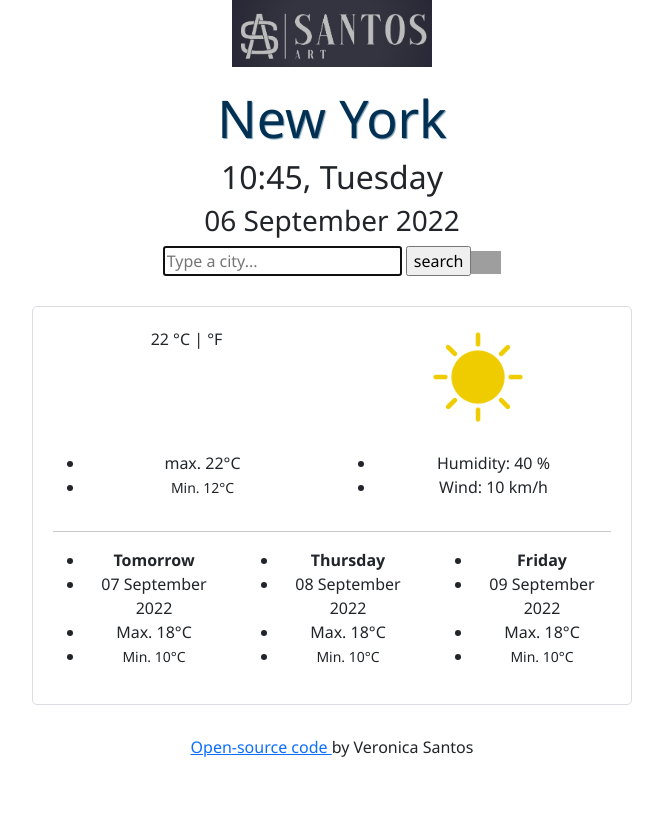
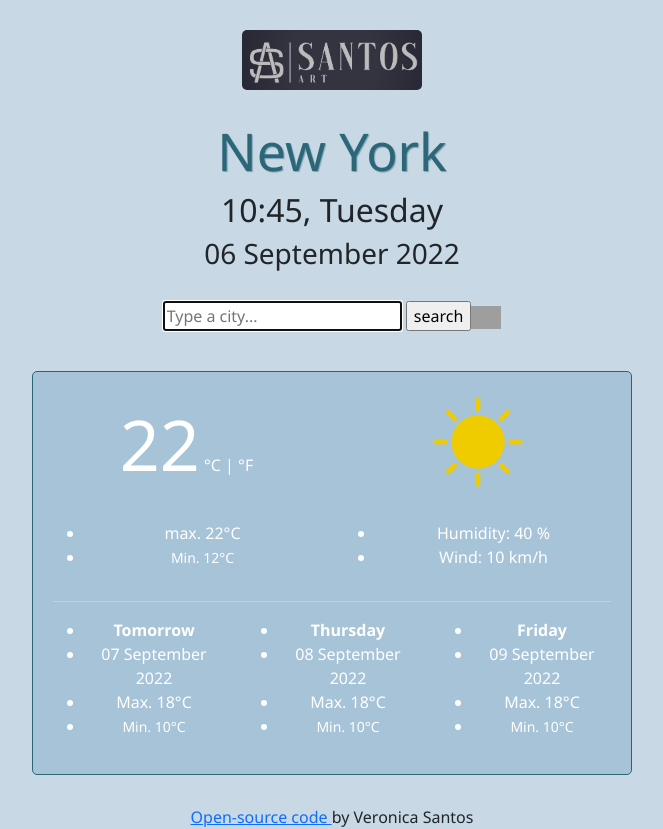
Before and after one commit to SantosArt/first-app, a plain HTML site: page index.html in a window 1280 px wide. Shown: the whole page, without its empty margins (308-971 px from the left). Before the commit the page ends 800 px from the top, so only its background shows below. Drawn offline with nearby package versions, Linux system fonts and the light colour scheme; grey boxes are pictures that could not be loaded.

Commit message:
update css

```diff
--- a/src/style.css
+++ b/src/style.css
@@ -2,6 +2,13 @@ body {
   text-align: center;
   font-family: "Segoe UI", Tahoma, Geneva, Verdana, sans-serif;
   background-size: 300%;
+  background-color: #c8d8e4;
+
+}
+#logo{
+    padding: 10px;
+    margin: 20px 0 0 0;
+    border-radius: 15px;
 }
 section {
   max-width: 600px;
@@ -9,11 +16,21 @@ section {
   padding: 20px;
   border: 1px solid #dadde1;
   border-radius: 5px;
+  border-color: #2b6777;
+  background-color: #a7c3d8;
+color:  #ffffff ;
 }
 h1 {
   margin-top: 20px;
   font-size: 52px;
-  color: rgb(1, 48, 83);
+  color: #2b6777;
   text-align: center;
   text-shadow: 1px 1px 1px rgb(125, 158, 180);
 }
+#temp-now {
+  font-size: 70px;
+}
+.searchCity {
+  margin: 0 auto;
+  padding: 20px 10px 10px 10px;
+  margin: 10px 20px;
```
